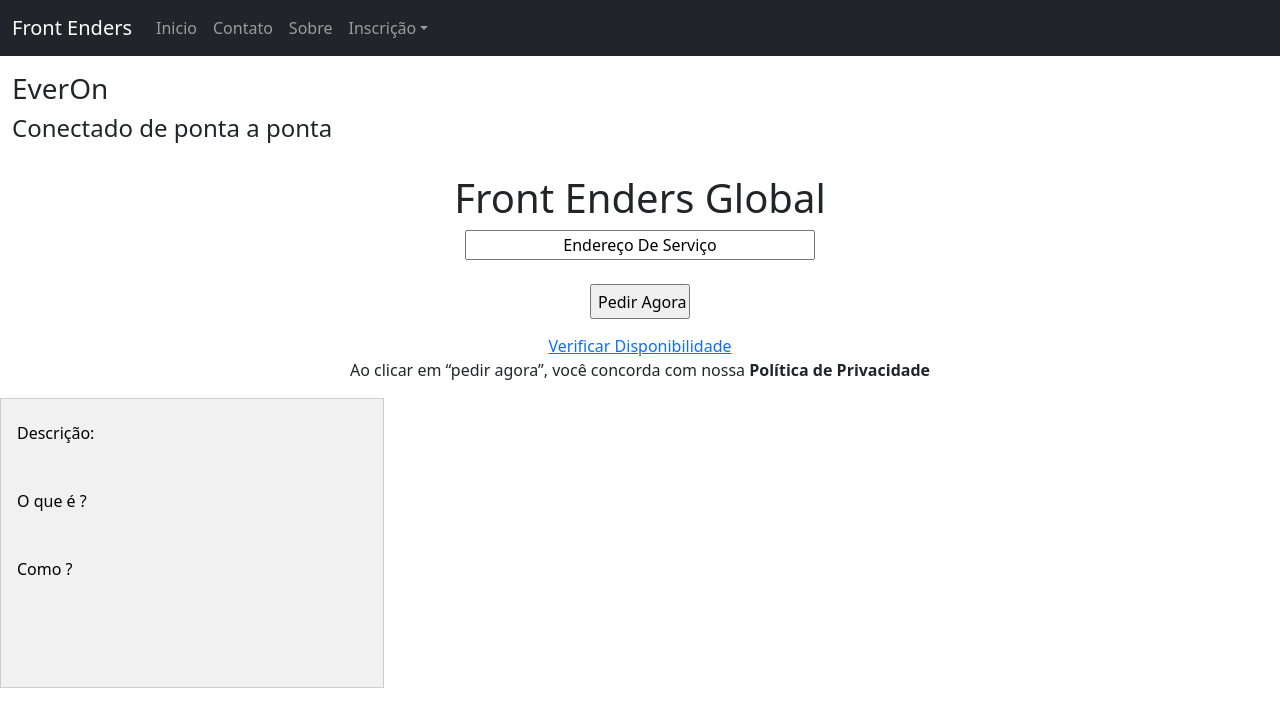
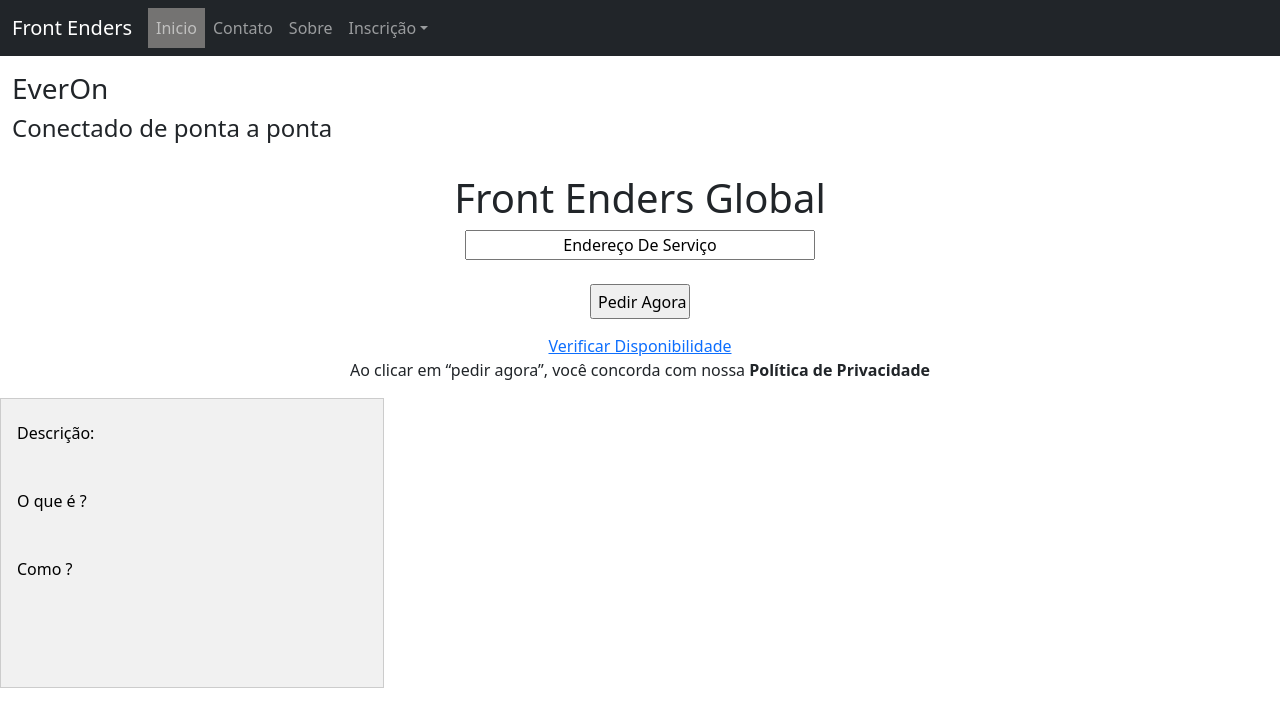
Before and after one commit to Cleyton2022/-Projeto-FrontEnders, a plain HTML site: page index.html in a window 1280 px wide. Shown: the top 728 px of the page. Drawn offline with nearby package versions, Linux system fonts and the light colour scheme.

Commit message:
Coloquei ativado no inicio

```diff
--- a/css/index.css
+++ b/css/index.css
@@ -2,6 +2,9 @@
 margin: 0;
 padding: 0;
 font-family: Arial, Helvetica, sans-serif;
+}
+.ativado{
+  background-color: #747372;
 }
 .meio{
   text-align: center;
--- a/index.html
+++ b/index.html
@@ -1,10 +1,11 @@
 <!DOCTYPE html>
 <html lang="en">
 <head>
-  <title>Front Enders Global</title>
+  <title>EverOn</title>
   <meta charset="utf-8">
   <meta name="viewport" content="width=device-width, initial-scale=1">
 
+<link rel="shortcut icon" href="./img/FP_Satellite_icon.svg.png" type="image/x-icon">
   <link href="https://cdn.jsdelivr.net/npm/bootstrap@5.2.1/dist/css/bootstrap.min.css" rel="stylesheet">
   <script src="https://cdn.jsdelivr.net/npm/bootstrap@5.2.1/dist/js/bootstrap.bundle.min.js"></script>
   <link rel="stylesheet" href="./css/index.css">
@@ -22,9 +23,11 @@
     </button>
     <div class="collapse navbar-collapse" id="collapsibleNavbar">
       <ul class="navbar-nav">
+        <div class="ativado">
         <li class="nav-item">
           <a class="nav-link" href="./index.html">Inicio</a>
         </li>
+      </div>
         <li class="nav-item">
           <a class="nav-link" href="./contato.html">Contato</a>
         </li>
```
